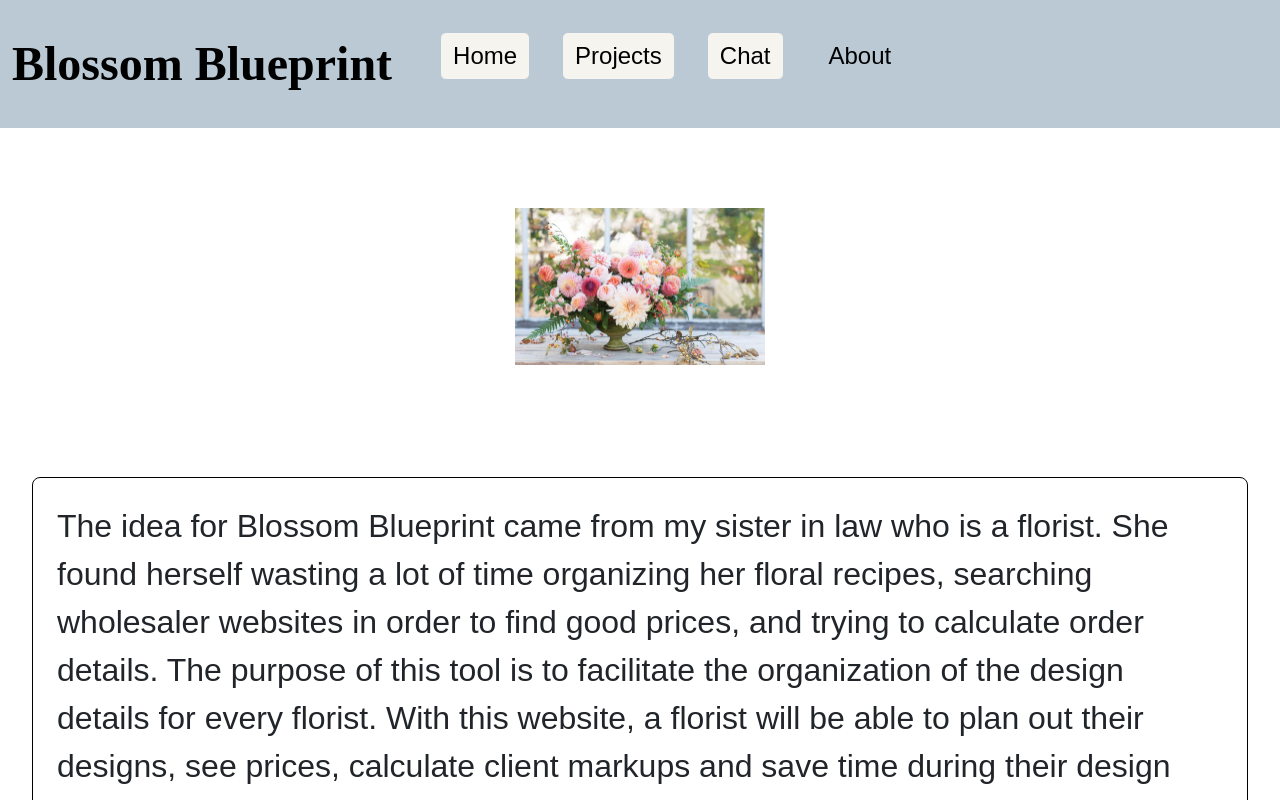
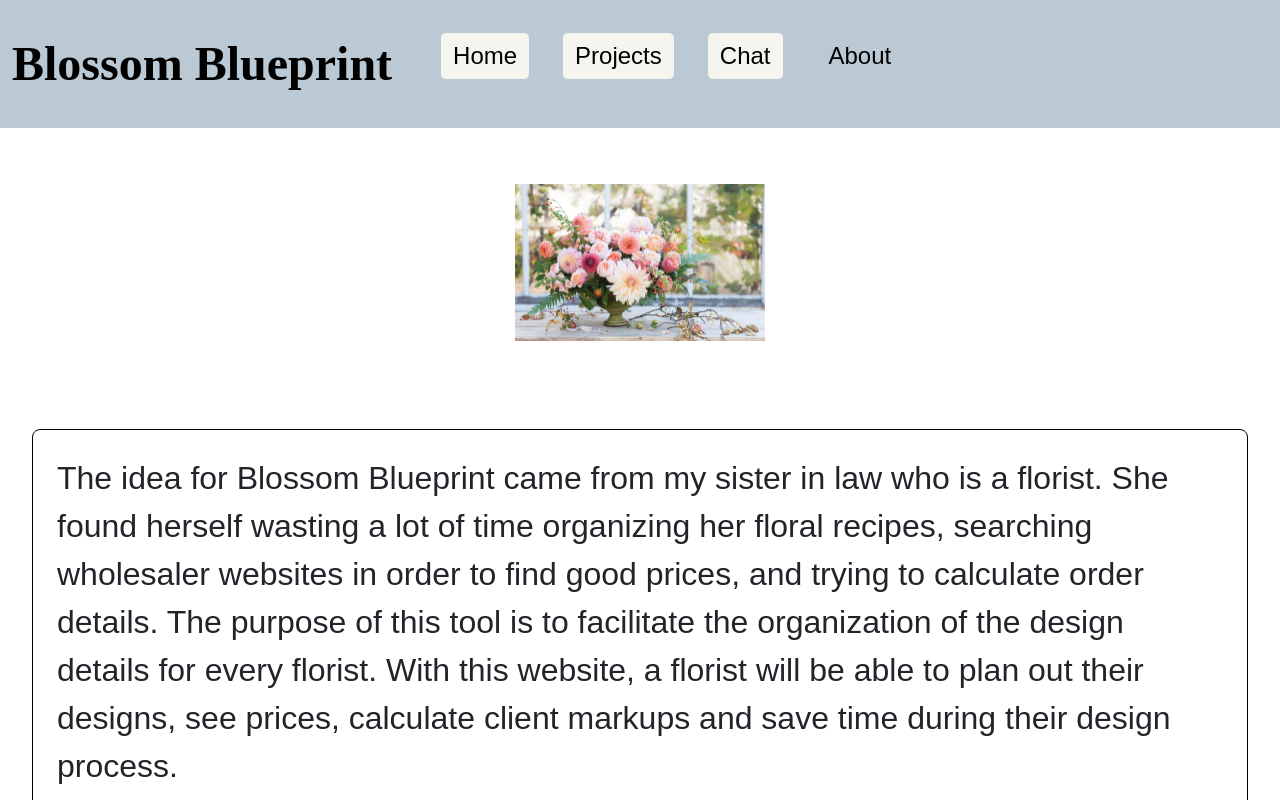
Before and after one commit to libbynic/flowers, a React (Vite) app: page /about in a window 1280 px wide. Shown: the top 800 px of the page. Built offline with nearby package versions, Linux system fonts and the light colour scheme; a web font is replaced by a local one.

Commit message:
edit about.css

```diff
--- a/src/about/about.css
+++ b/src/about/about.css
@@ -3,7 +3,7 @@
         justify-content: center;
         display:flex;
         flex-direction:row;
-        padding: 10vh;
+        padding: 7vh;
     }
 
 .box-text {
```
